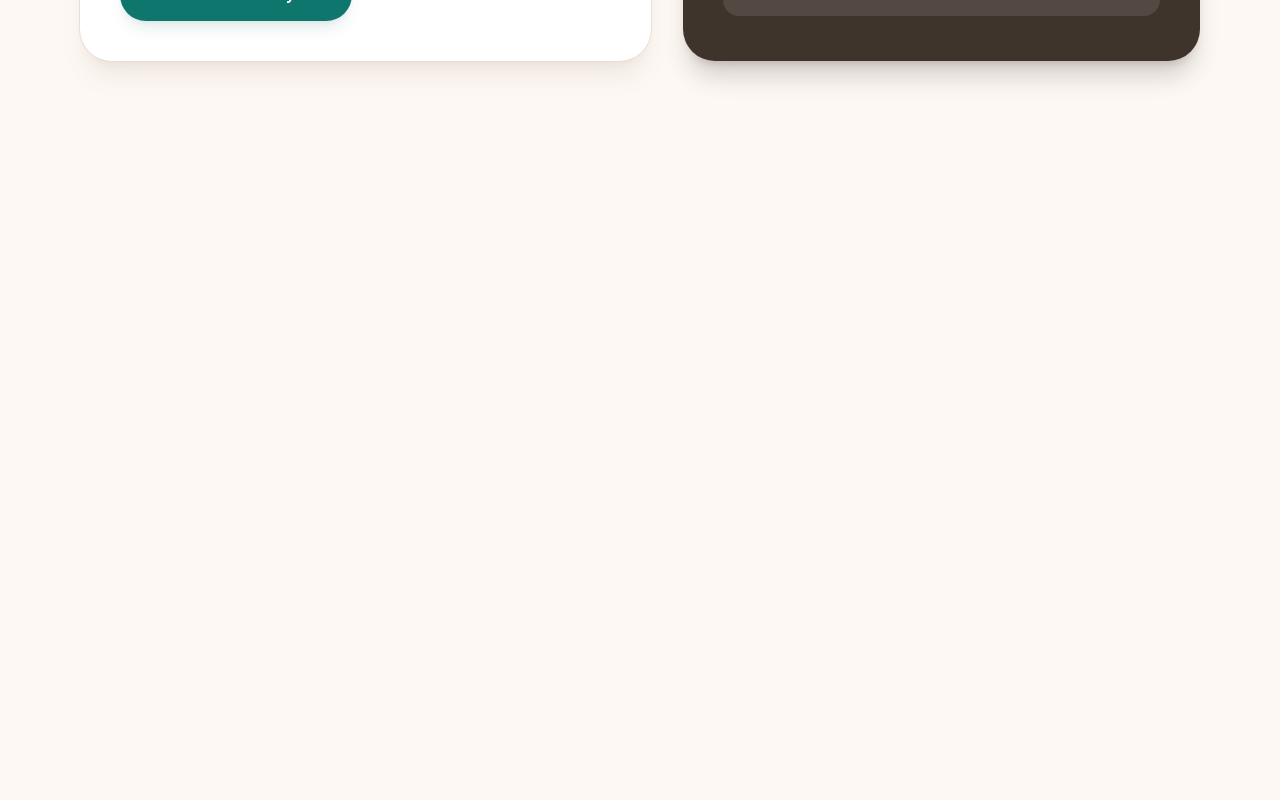
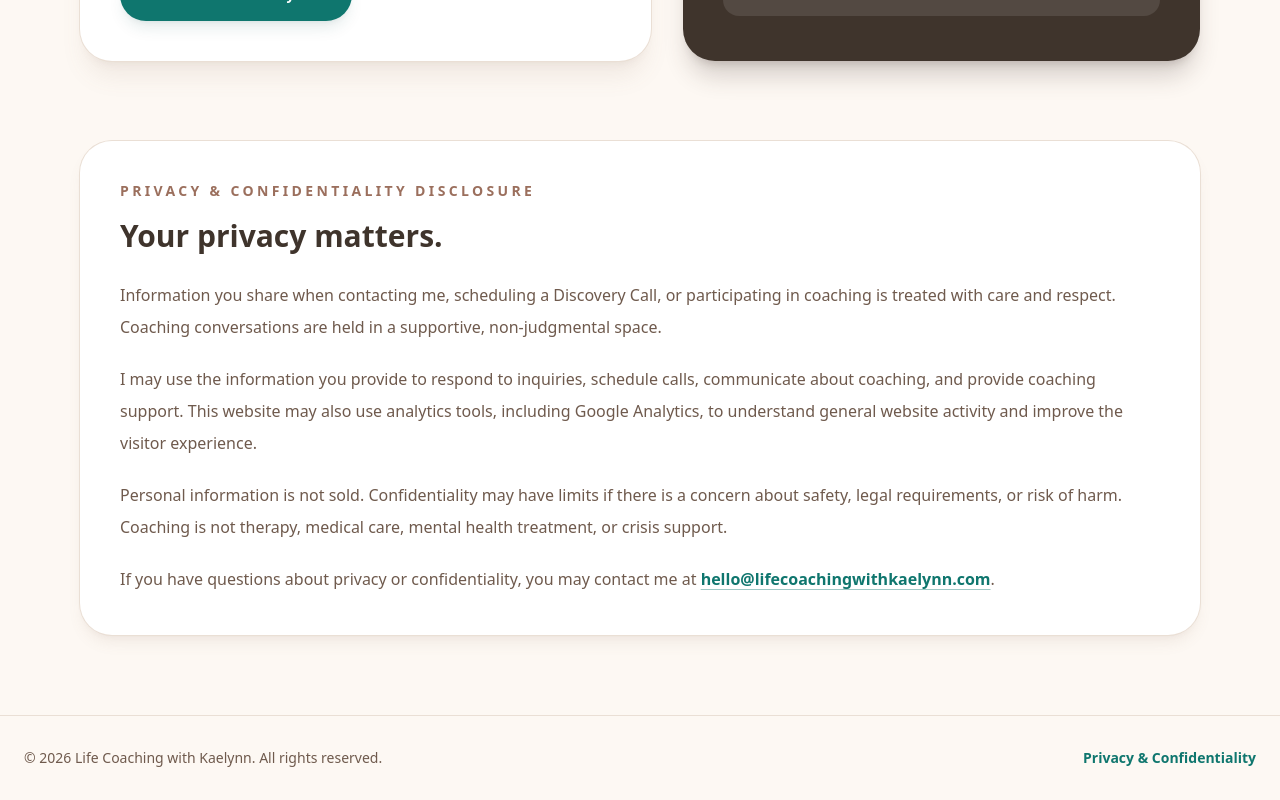
Before and after one commit to Kaelynn-Kinnison/life-coaching-with-kaelynn2, a Next.js app: page /contact in a window 1280 px wide. Shown: the part 971-1771 px from the top of the page. Before the commit the page ends 1112 px from the top, so only its background shows below. Built offline with nearby package versions, Linux system fonts and the light colour scheme; a web font is replaced by a local one.

Commit message:
Add contact privacy disclosure

```diff
--- a/app/contact/page.js
+++ b/app/contact/page.js
@@ -121,6 +121,54 @@ export default function Contact() {
           </div>
         </div>
       </section>
+
+      <section id="privacy-policy" className="px-6 pb-20 md:px-12 lg:px-20">
+        <div className="mx-auto max-w-6xl rounded-[2rem] bg-white p-8 shadow-lg shadow-[#8b6f5c]/10 ring-1 ring-[#eadfd5] md:p-10">
+          <p className="mb-4 text-sm font-semibold uppercase tracking-[0.24em] text-[#9b6f5d]">
+            Privacy & Confidentiality Disclosure
+          </p>
+
+          <h2 className="text-3xl font-bold leading-tight">
+            Your privacy matters.
+          </h2>
+
+          <div className="mt-6 space-y-5 leading-8 text-[#6f5a4d]">
+            <p>
+              Information you share when contacting me, scheduling a Discovery
+              Call, or participating in coaching is treated with care and
+              respect. Coaching conversations are held in a supportive,
+              non-judgmental space.
+            </p>
+
+            <p>
+              I may use the information you provide to respond to inquiries,
+              schedule calls, communicate about coaching, and provide coaching
+              support. This website may also use analytics tools, including
+              Google Analytics, to understand general website activity and
+              improve the visitor experience.
+            </p>
+
+            <p>
+              Personal information is not sold. Confidentiality may have limits
+              if there is a concern about safety, legal requirements, or risk of
+              harm. Coaching is not therapy, medical care, mental health
+              treatment, or crisis support.
+            </p>
+
+            <p>
+              If you have questions about privacy or confidentiality, you may
+              contact me at{" "}
+              <a
+                href={`mailto:${email}`}
+                className="font-semibold text-[#0f766e] underline decoration-[#0f766e]/40 underline-offset-4"
+              >
+                {email}
+              </a>
+              .
+            </p>
+          </div>
+        </div>
+      </section>
     </main>
   );
 }
--- a/app/layout.js
+++ b/app/layout.js
@@ -102,6 +102,21 @@ export default function RootLayout({ children }) {
         </header>
 
         {children}
+
+        <footer className="border-t border-[#eadfd5] bg-[#fdf8f3] px-6 py-8 text-sm text-[#6f5a4d]">
+          <div className="mx-auto flex max-w-7xl flex-col gap-3 sm:flex-row sm:items-center sm:justify-between">
+            <p>
+              &copy; {new Date().getFullYear()} Life Coaching with Kaelynn. All
+              rights reserved.
+            </p>
+            <Link
+              href="/contact#privacy-policy"
+              className="font-semibold text-[#0f766e] underline-offset-4 transition hover:underline"
+            >
+              Privacy & Confidentiality
+            </Link>
+          </div>
+        </footer>
       </body>
     </html>
   );
```
